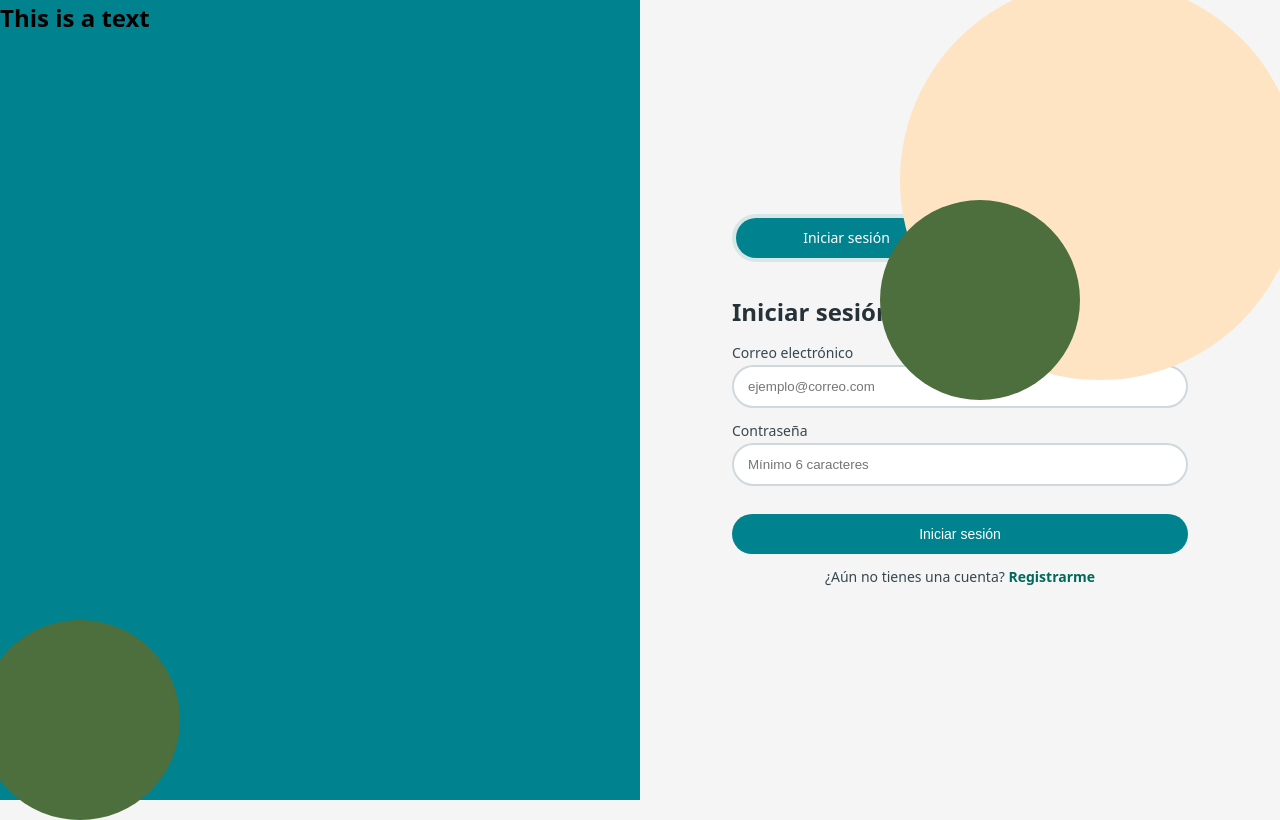
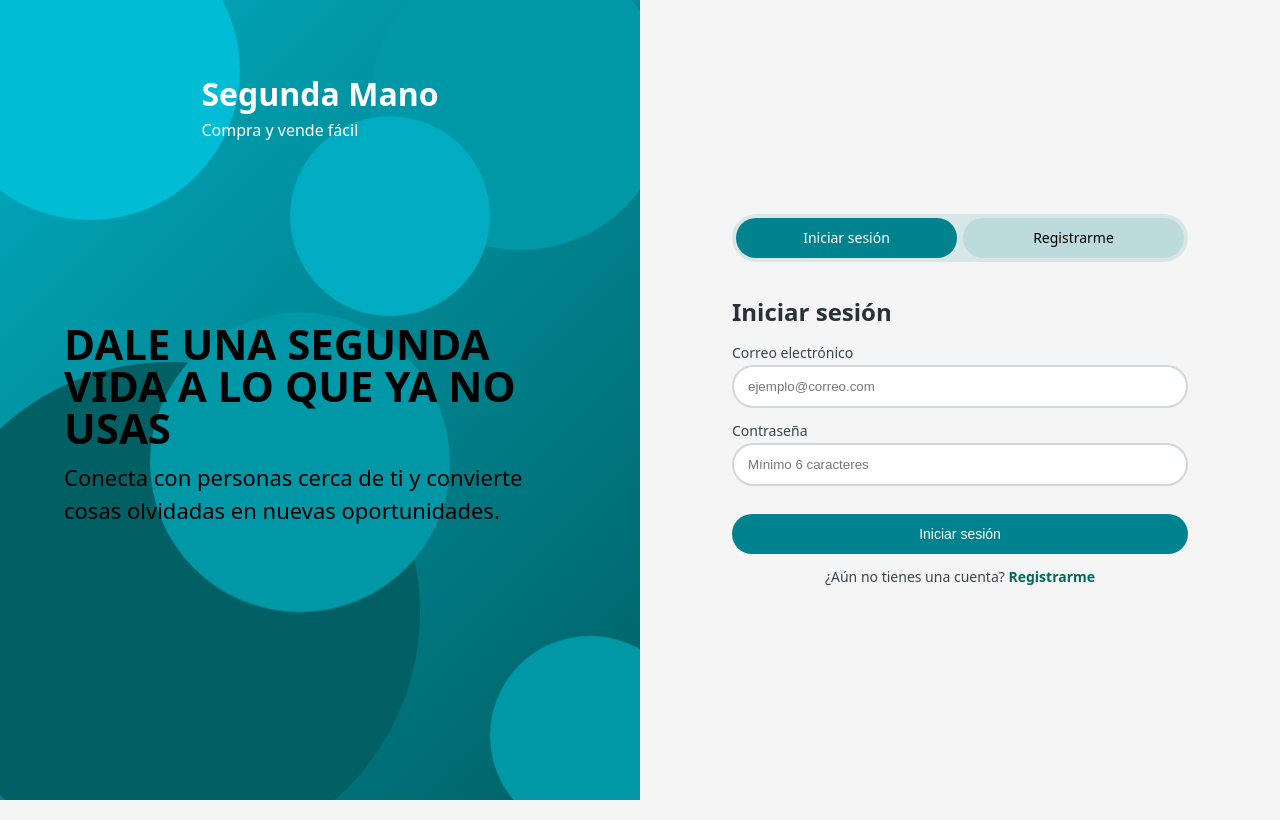
Before and after one commit to brayancruzz/segunda-mano, a React (Vite) app: page /login in a window 1280 px wide. Built offline with nearby package versions, Linux system fonts and the light colour scheme.

Commit message:
Auth page design update

```diff
--- a/src/components/auth/signup_login_banner.css
+++ b/src/components/auth/signup_login_banner.css
@@ -3,29 +3,93 @@
   flex: 0 0 50%;
   min-height: 100vh;
   overflow: hidden;
+  position: relative;
+  background: linear-gradient(135deg, #00acc1, #006064);
+}
+
+.title_descrition_page{
+  z-index: 20;
+  position: absolute;
+  width: 80%;
+  height: 100%;
+  display: flex;
+  flex-direction: column;
+  justify-content:space-around;
+  align-items: center;
+  margin: auto;
+  left: 0;
+  right: 0;
+  gap: 42px;
+}
+
+.title_auth_banner{
+  font-size: 42px;
+  line-height: 42px;
+}
+
+.description-auth-banner{
+  font-size: 22px;
+  padding: 0px;
+  margin-top: 12px;
 }
 
 .bubble_s{
   width: 200px;
   height: 200px;
-  background-color: rgb(77, 110, 61);
   border-radius: 200px;
   position: absolute;
-  bottom: -20px;
-  left: -20px;
-  z-index: 20;
+  z-index: 1;
+  animation: float 8s ease-in-out infinite;
 }
 
 .bubble_m{
-  width: 400px;
-  height: 400px;
-  background-color:bisque;
+  width: 300px;
+  height: 300px;
   border-radius: 200px;
   position: absolute;
   z-index: 0;
+  animation: float 10s ease-in-out infinite;
 }
 
-.right{
-  top: -20px;
-  right: -20px;
+.bubble_l{
+  width: 500px;
+  height: 500px;
+  border-radius: 2000px;
+  position: absolute;
+  z-index: 0;
+  animation: float 14s ease-in-out infinite;
 }
+
+
+.right-top{
+  top: -30px;
+  right: -30px;
+}
+
+.left-bottom{
+  bottom: -80px;
+  left: -80px;
+}
+
+.right-bottom{
+  bottom: -50px;
+  right: -50px;
+}
+
+.left-top{
+  top: -60px;
+  left: -60px;
+}
+
+
+@keyframes float {
+  0% {
+    transform: translateY(0px);
+  }
+  50% {
+    transform: translateY(-20px); /* Sube 20 píxeles */
+  }
+  100% {
+    transform: translateY(0px);
+  }
+}
--- a/src/components/auth/signup_login_banner.jsx
+++ b/src/components/auth/signup_login_banner.jsx
@@ -1,13 +1,27 @@
 import "./signup_login_banner.css"
 import "../ui/color.css"
+import LogoM from "../logo/logo_m";
 
 function InfoAccessBanner() {
     return (
         <section className='signup_login_banner background_cyan_800'>
-            <div className="bubble_s"></div>
-            <h2>This is a text</h2>
-            <div className="bubble_m right">
-                <div className="bubble_s"></div>
+            <div className="bubbles">
+                <div className="bubble_m left-top background_cyan_500"></div>
+                <div className="bubble_m right-top background_cyan_700">
+                    <div className="bubble_s left-bottom background_cyan_600"></div>
+                </div>
+                <div className="bubble_l left-bottom background_cyan_900">
+                    <div className="bubble_m right-top background_cyan_700"></div>
+                </div>
+                <div className="bubble_s right-bottom background_cyan_700"></div>
+            </div>
+            <div className="title_descrition_page">
+                <LogoM/>
+                <div className="tit-des-container">
+                    <h2 className="title_auth_banner">DALE UNA SEGUNDA VIDA A LO QUE YA NO USAS</h2>
+                    <p className="description-auth-banner">Conecta con personas cerca de ti y convierte cosas olvidadas en nuevas oportunidades.</p>
+                </div>
+                <div className="empty-group"></div>
             </div>
         </section>
     );
--- a/src/components/layout/Header.jsx
+++ b/src/components/layout/Header.jsx
@@ -3,15 +3,13 @@ import './Header.css';
 import '../ui/btn_styles.css';
 import '../ui/color.css';
 import '../ui/input.css';
+import LogoS from '../logo/logo_s';
 
 function Header() {
     return (
       <header className="header">
         <div className="header-container">
-        <div className="logo-container">
-          <Link to="/" style={{textDecoration: 'none'}}><h1 className="logo-title blue_gray_900">Segunda Mano</h1></Link>
-          <p className="logo-description blue_gray_800">Compra y vende fácil</p>
-        </div>
+          <LogoS/>
         <div className='input-search-container'>
           <input type="text" placeholder='Buscar articulo' className='input-search'/>
         </div>
--- /dev/null
+++ b/src/components/logo/logo.css
@@ -0,0 +1,33 @@
+/* LOGO SIZE S */
+
+.logo-title-s{
+    font-size: 24px;
+    padding: 0px;
+    margin: 0px;
+}
+
+.logo-description-s{
+    font-size: 12px;
+    padding: 0px;
+    margin: 0px;
+}
+
+/* LOGO SIZE M */
+
+.logo-title-m{
+    font-size: 32px;
+    padding: 0px;
+    margin: 0px;
+}
+
+.logo-description-m{
+    font-size: 16px;
+    padding: 0px;
+    margin: 0px;
+}
+
+/* LOGO SIZE L */
+
+.logo-container-m{
+    gap: 0px
+}
--- /dev/null
+++ b/src/components/logo/logo_m.jsx
@@ -0,0 +1,15 @@
+import "./logo.css"
+import "../ui/color.css"
+import { Link } from 'react-router-dom';
+
+
+function LogoM() {
+    return (
+        <section className='logo-container-m'>
+            <Link to="/" style={{textDecoration: 'none'}}><h1 className="logo-title-m font-white">Segunda Mano</h1></Link>
+            <p className="logo-description-m font-white">Compra y vende fácil</p>
+        </section>
+    );
+  }
+
+  export default LogoM
--- /dev/null
+++ b/src/components/logo/logo_s.jsx
@@ -0,0 +1,14 @@
+import "./logo.css"
+import "../ui/color.css"
+import { Link } from 'react-router-dom';
+
+function LogoS() {
+    return (
+        <section className='logo-container-s'>
+            <Link to="/" style={{textDecoration: 'none'}}><h1 className="logo-title-s blue_gray_900">Segunda Mano</h1></Link>
+            <p className="logo-description-s blue_gray_800">Compra y vende fácil</p>
+        </section>
+    );
+  }
+
+  export default LogoS
--- a/src/components/ui/color.css
+++ b/src/components/ui/color.css
@@ -17,8 +17,24 @@
 
 /* CYAN */
 
+.background_cyan_500{
+    background-color: #00BCD4;
+}
+
+.background_cyan_600{
+    background-color: #00ACC1;
+}
+
+.background_cyan_700{
+    background-color: #0097A7;
+}
+
 .background_cyan_800 {
     background-color: #00838F;
+}
+
+.background_cyan_900{
+    background-color: #006064;
 }
 
 /* WHITE */
@@ -26,3 +42,7 @@
 .white {
     background-color: white;
 }
+
+.font-white  {
+    color: white;
+}
```
